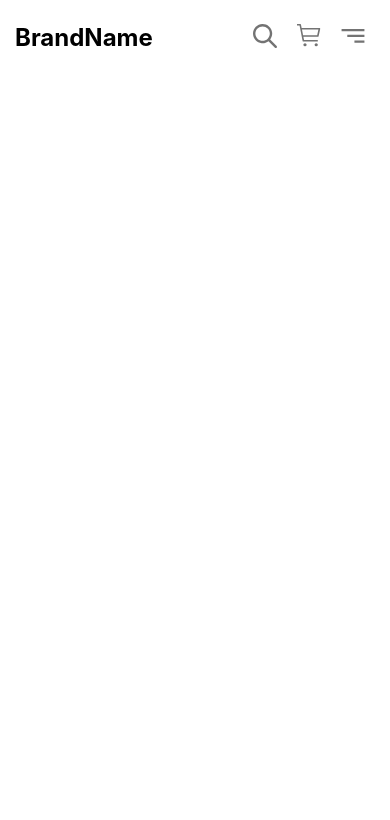
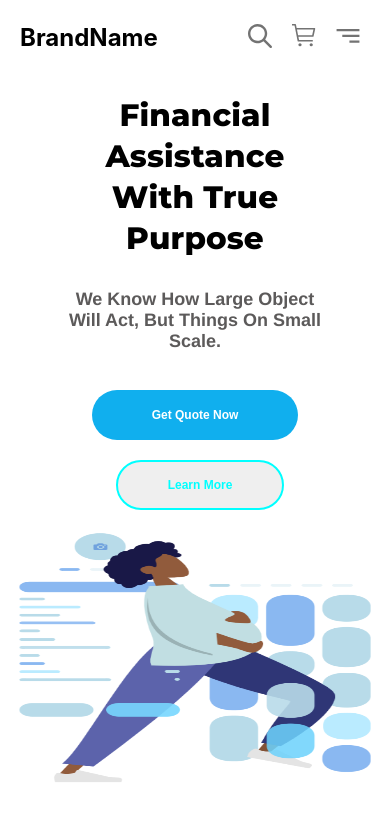
Before and after one commit to Uzumaki4303/FinancialSite_react, a React (Create React App) app: page / in a window 390 px wide. Shown: the top 820 px of the page. Built offline with nearby package versions, Linux system fonts and the light colour scheme.

Commit message:
create responsive navbar and frontpage

```diff
--- a/src/App.js
+++ b/src/App.js
@@ -1,7 +1,7 @@
 // import logo from './logo.svg';
 // import './App.css';
 import Navbar from './components/Navbar';
-// import FrontPage from './components/FrontPage';
+import FrontPage from './components/FrontPage';
 // import Feature from './components/Feature';
 // import Strategy from './components/Strategy';
 // import Review from './components/Review';
@@ -15,7 +15,7 @@ function App() {
   return (
     <div className="App">
       <Navbar/>
-      {/* <FrontPage/> */}
+      <FrontPage/>
       {/* <Feature/> */}
       {/* <Strategy/> */}
       {/* <Review/> */}
--- a/src/components/Navbar.js
+++ b/src/components/Navbar.js
@@ -3,7 +3,6 @@ import '../css/Navbar.css';
 import hamburger_img from '../images/humburger icon.svg';
 import shopping_img from '../images/shopping cart.svg';
 import search_img from '../images/search.svg';
-import { hover } from '@testing-library/user-event/dist/hover';
 import cross from '../images/cross.png';
 
 export default function Navbar() {
@@ -12,7 +11,6 @@ export default function Navbar() {
         let a = document.querySelectorAll('.nav-container');
         a[0].style.left = '0';
         a[0].style.transition=' all .5s';
-        // a[0].style.border= '2px solid red';
         document.querySelectorAll('.cross_icon')[0].style.display = 'inherit';
         document.querySelectorAll('#mobile-nav-li')[1].style.display = 'none';
         document.querySelectorAll('#mobile-nav-li')[2].style.display = 'none';
@@ -21,6 +19,7 @@ export default function Navbar() {
     }
 
     function hamburger_off(e) {
+        document.querySelectorAll('.cross_icon')[0].style.display = 'none';
         document.querySelectorAll('#mobile-nav-li')[1].style.display = 'inherit';
         document.querySelectorAll('#mobile-nav-li')[2].style.display = 'inherit';
         document.querySelectorAll('#mobile-nav-li')[3].style.display = 'inherit';
--- a/src/css/FrontPage.css
+++ b/src/css/FrontPage.css
@@ -14,7 +14,6 @@
 .fp-content{
     margin: 80px 0px;
     width: 600px;
-    position: relative;
     left: 50px;
     display: flex;
     flex-direction: column;
@@ -36,7 +35,6 @@
 .sub-info{
     color: rgb(92, 90, 90);
     font-size: 22px;
-
 }
 .fp-btn1{
     width: auto;
@@ -68,7 +66,58 @@
     text-transform: capitalize;
 }
 
-@media screen and (max-width : 1200px) {
-
+@media screen and (max-width : 850px) {
+    .fp-container{
+        width: 100%;
+        display: flex;
+        flex-direction: column;
+        justify-content: center;
+        align-items: center;
+        overflow: hidden;
+    }
+    .fp-img{
+        margin-top: 6%;
+        max-width: 500px;
+        aspect-ratio: 3/1.5;
+        overflow:hidden;
+    }
+    .detail{
+        width: 270px;
+        text-align: center;
+    }
+    br{
+        display: none;
+    }
+    .fp-content{
+        margin: 0;
+        width: 100%;
+        display: flex;
+        flex-direction: column;
+        justify-content: center;
+        align-items: center;
+    }
+    .info{
+        margin: 0;
+        font-size: 30.96px;
+        font-weight: 800;
+        line-height: 40.96px;
+        letter-spacing: 0.14px;
+        font-family: 'Montserrat';
+    }
+    .sub-info{
+        margin-top: 30px;
+        color: rgb(92, 90, 90);
+        font-size: 18px;
+    }
+    .fp-btn1{
+        margin-top: 20px;
+        width: auto;
+        padding: 18px 60px;
+    }
+    .fp-btn2{
+        margin-top: 20px;
+        width: auto;
+        padding: 16px 50px;
+    }
 
 }
--- a/src/css/Navbar.css
+++ b/src/css/Navbar.css
@@ -7,6 +7,7 @@
     justify-content:space-evenly;
     align-items: center;
 }
+
 .nav-container{
     display: flex;
     margin-right: 100px;
@@ -69,9 +70,10 @@
     position: absolute;
     width: 30px;
     top: 10px;
-    right: 30px;
+    left: 85%;
 }
 .mobile-brand-name{
+    font-size: 22px;
     display: none;
     position: absolute;
     top: 0;
@@ -80,7 +82,7 @@
 
 
 /* Responsive Navbar */
-@media screen and (max-width : 1200px) {
+@media screen and ( max-width : 850px) {
     .nav-container,.login-btn,.member-btn{
         display: none;
     }
@@ -101,7 +103,7 @@
         color: white;
     }
     .nav-a:hover{
-    color: aqua;
+        color: aqua;
     }
     .nav-container{
         position: fixed;
```
